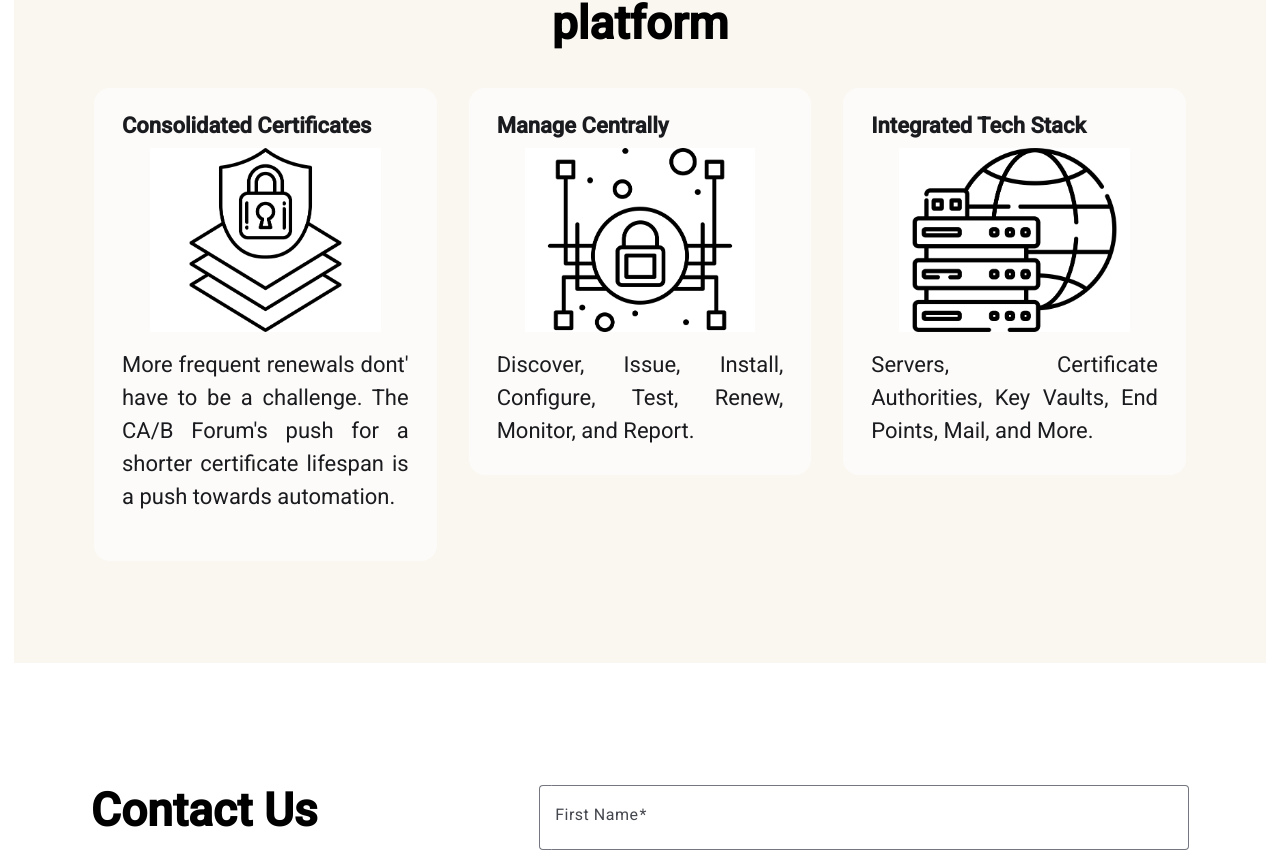
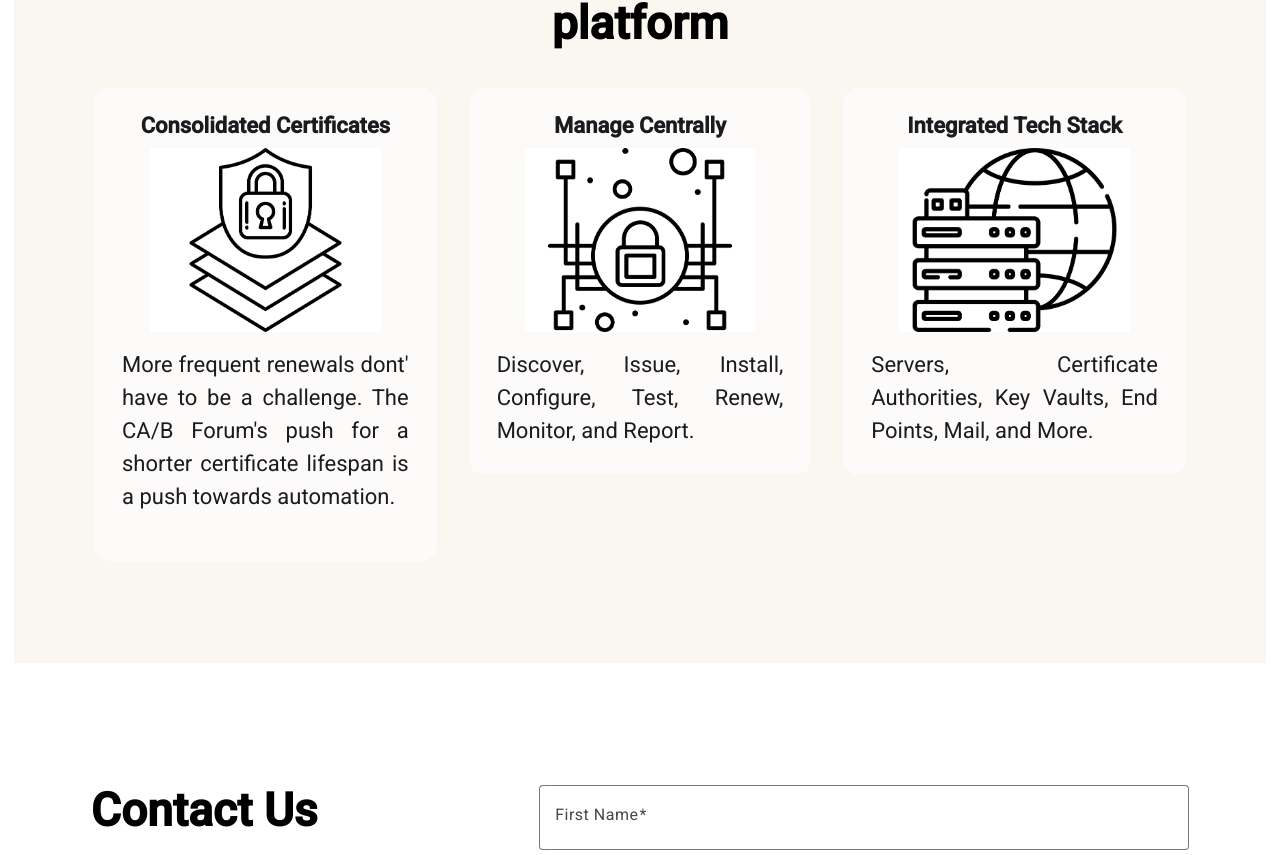
Before and after one commit to rolanveroncruz/certs-web, an Angular app: page /clm in a window 1280 px wide. Shown: the part 1966-2821 px from the top of the page. Built offline with nearby package versions, Linux system fonts and the light colour scheme.

Commit message:
changes to contact-us and clm end-to-end.

```diff
--- a/src/app/clm/clmend-to-end/clmend-to-end.scss
+++ b/src/app/clm/clmend-to-end/clmend-to-end.scss
@@ -62,6 +62,7 @@
   font-weight: 700;
   margin: 0 0 12px 0;
   justify-content: center;
+  text-align: center;
 }
 
 .solutions-row-item-text,
--- a/src/app/landing/contact-us/contact-us.html
+++ b/src/app/landing/contact-us/contact-us.html
@@ -8,7 +8,7 @@
       <div class="contact-us-message">
         Our team is always open to assist. Chat with us today.
       </div>
-
+      <p></p>
       <div class="contact-us-address">
         <p>Level 10-1 One Global Place</p>
         <p>5th Avenue and 25th Street</p>
```
